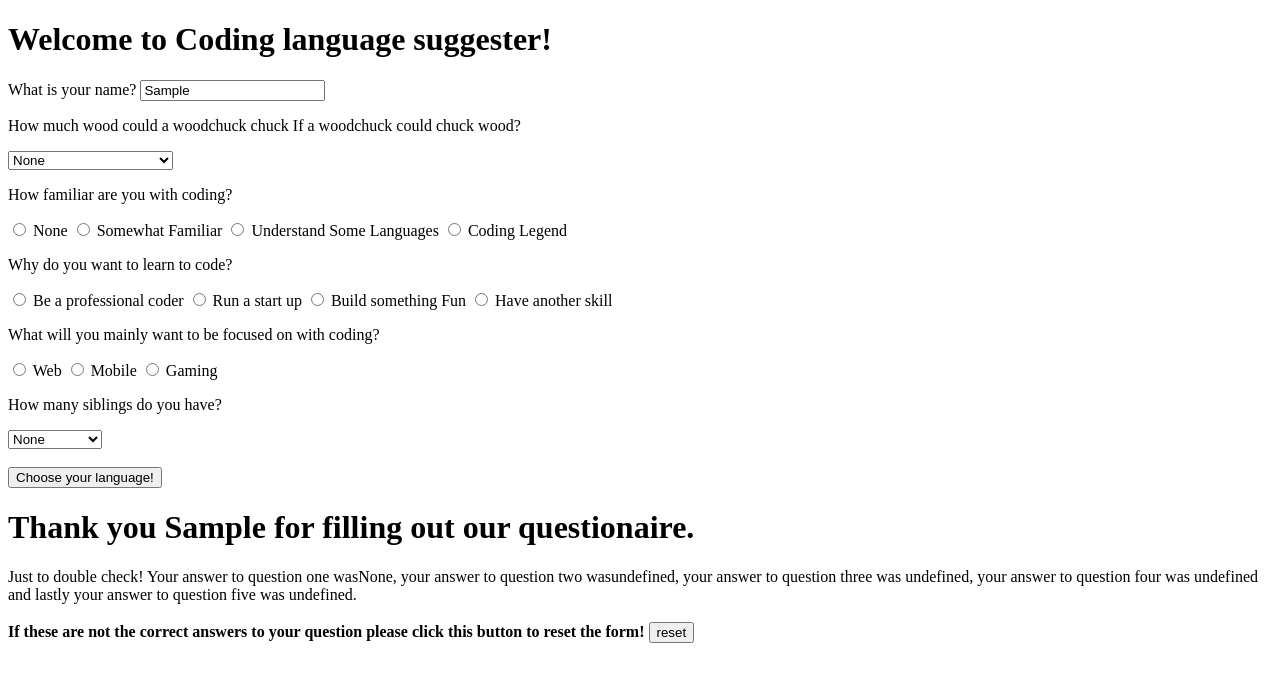
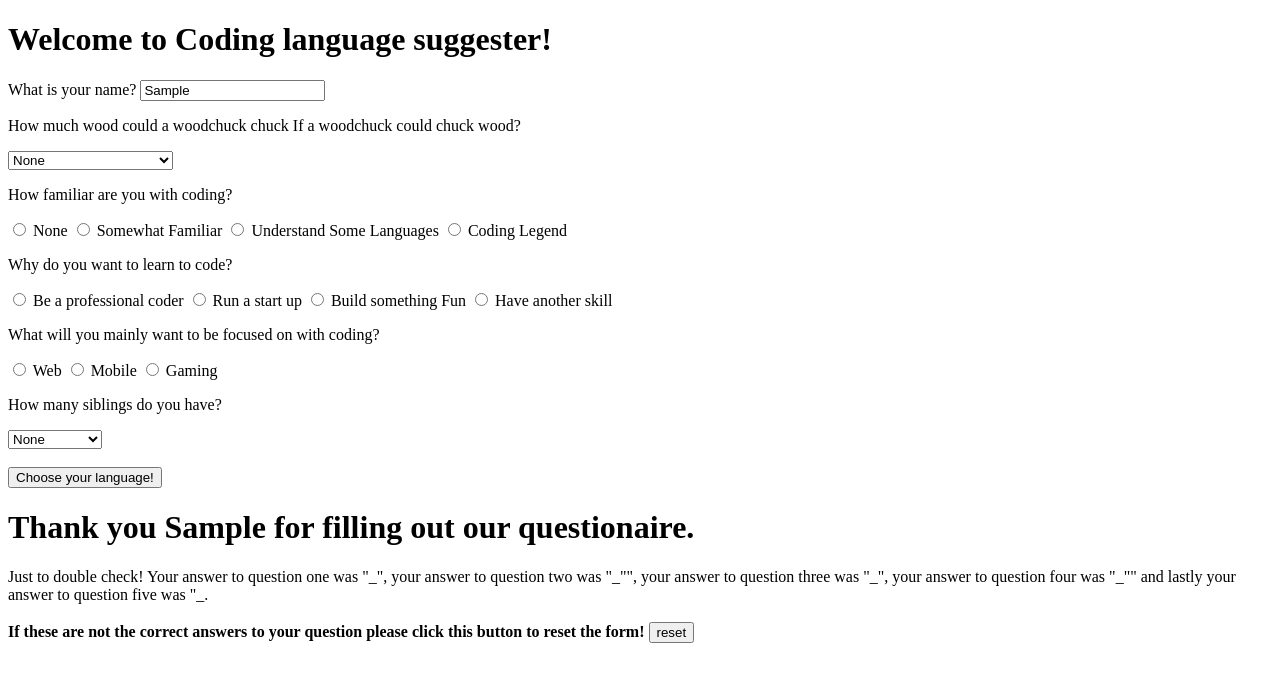
Before and after one commit to Tiberiusloc/programlangsuggester, a plain HTML site: page index.html in a window 1280 px wide. Both pictures are taken after typing "Sample" into the empty fields and a click on the button "Choose your language!". Drawn offline with Linux system fonts and the light colour scheme.

Commit message:
WIP for adding inputs

```diff
--- a/index.html
+++ b/index.html
@@ -89,8 +89,8 @@
   </form>
 <div id="outcome" class="hidden">
   <h1>Thank you <span id="name1a">_</span> for filling out our questionaire.</h1>
-  <p>Just to double check! Your answer to question one was<span id="questionOne1a">_</span>, your answer to question two was<span id="questionTwo2a">_</span>, your answer to question three was <span id="questionThree3a">_</span>, your answer to question four was <span id="questionFour4a">_</span>
-  and lastly your answer to question five was <span id="questionFive5a">_</span>.
+  <p>Just to double check! Your answer to question one was "<span id="questionOne1a">_</span>", your answer to question two was "<span id="questionTwo2a">_</span>"", your answer to question three was "<span id="questionThree3a">_</span>", your answer to question four was "<span id="questionFour4a">_</span>""
+  and lastly your answer to question five was "<span id="questionFive5a">_</span>.
   <br>
   <br>
   <strong id="incorrect">If these are not the correct answers to your question please click this button to reset the form!</strong>
--- a/js/scripts.js
+++ b/js/scripts.js
@@ -9,16 +9,15 @@ form.onsubmit = function(event) {
   const nameInput = document.getElementById("nameInput").value;
   const questionOne = document.getElementById("questionOne").value;
   const questionTwo = document.getElementById("questionTwo").Value;
-  console.log("questionTree")
   const questionThree = document.getElementById("questionThree").Value;
   const questionFour = document.getElementById("questionFour").Value;
   const questionFive = document.getElementById("questionFive").Value;
 
   document.querySelector("span#name1a").innerText = nameInput;
-  document.querySelector("span#questionOne1a").innerText = questionOne;
-  document.querySelector("span#questionTwo2a").innerText = questionTwo;
-  document.querySelector("span#questionThree3a").innerText = questionThree;
-  document.querySelector("span#questionFour4a").innerText = questionFour;
-  document.querySelector("span#questionFive5a").innerText = questionFive;
+  document.querySelector("span#question1a").innerText = questionOne;
+  document.querySelector("span#question2a").innerText = questionTwo;
+  document.querySelector("span#question3a").innerText = questionThree;
+  document.querySelector("span#question4a").innerText = questionFour;
+  document.querySelector("span#question5a").innerText = questionFive;
 }
 }
```
